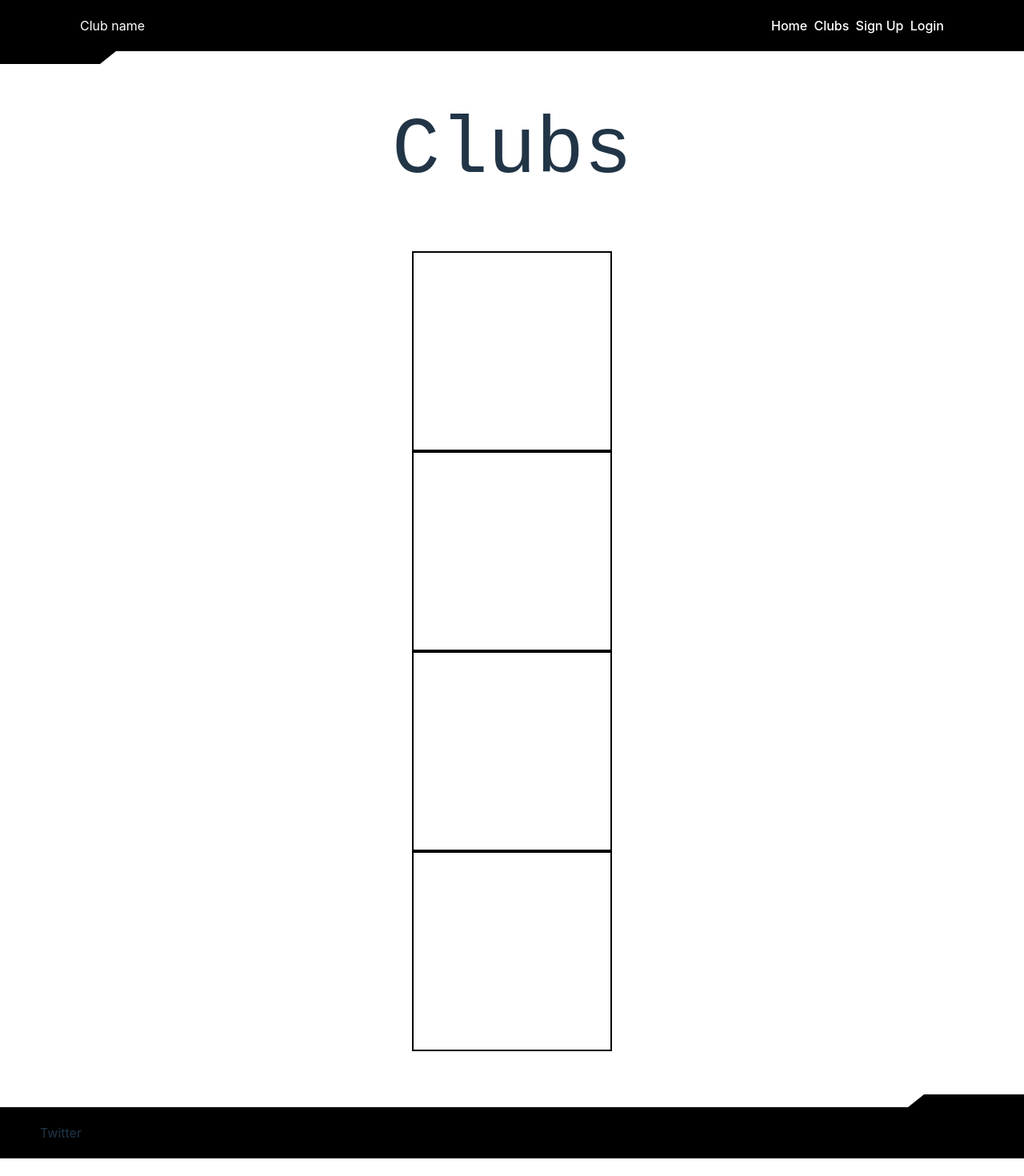
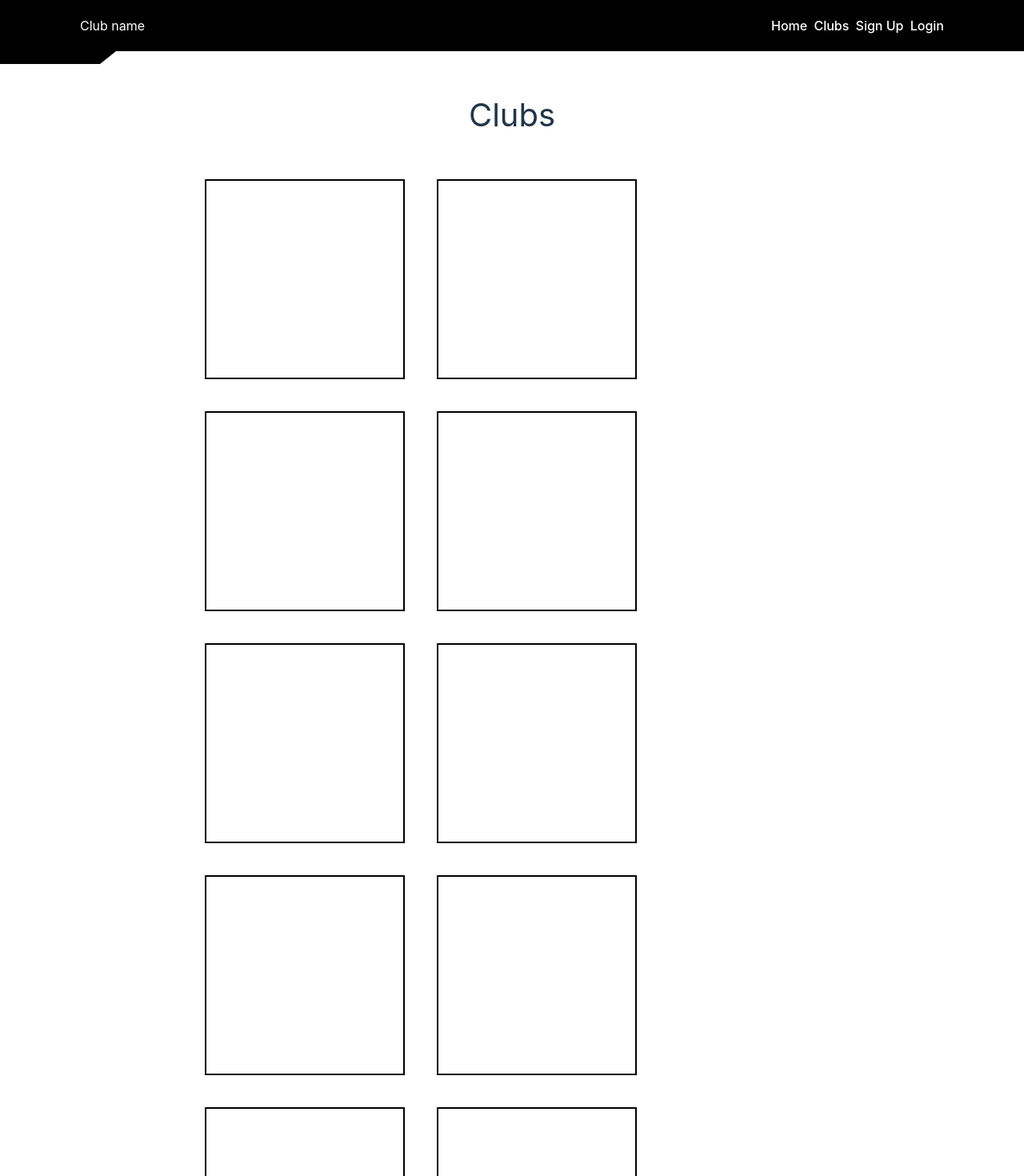
Before and after one commit to sjcy2704/clubs, a Vue app in the folder Front-End/: page /clubs in a window 1280 px wide. Shown: the top 1470 px of the page at 80% size. Before the commit the page ends 1448 px from the top, so only its background shows below. Built offline with nearby package versions, Linux system fonts and the light colour scheme.

Commit message:
Initial design of clubs tab

```diff
--- a/Front-End/src/App.vue
+++ b/Front-End/src/App.vue
@@ -5,7 +5,7 @@ import Footer from "./components/Footer.vue";
 
 <template>
   <Navbar />
-  <main class="flex col align-center">
+  <main class="">
     <RouterView />
   </main>
   <Footer />
--- a/Front-End/src/style.css
+++ b/Front-End/src/style.css
@@ -29,6 +29,19 @@
   display: flex;
 }
 
+.flex-wrap {
+  flex-wrap: wrap;
+}
+
+.flex-start {
+  align-items: flex-start;
+}
+
+.center {
+  display: inline-block;
+  margin: 0 auto;
+}
+
 .row {
   flex-direction: row;
 }
@@ -53,6 +66,7 @@
 
 main {
   margin-bottom: 70px;
+  text-align: center;
 }
 
 ul {
@@ -69,6 +83,11 @@ a {
 }
 a:hover {
   color: #242424;
+}
+
+.container {
+  text-align: center;
+  padding: 50px;
 }
 
 @media only screen and (max-width: 550px) {
--- a/Front-End/src/views/Clubs.vue
+++ b/Front-End/src/views/Clubs.vue
@@ -1,27 +1,39 @@
 <template>
   <div class="container">
-    <pre style="font-size: 100px">Clubs</pre>
+    <div class="title">Clubs</div>
   </div>
 
+  <div class="cardsContainer flex flex-wrap">
     <div class="clubIcon"></div>
     <div class="clubIcon"></div>
     <div class="clubIcon"></div>
     <div class="clubIcon"></div>
-
+    <div class="clubIcon"></div>
+    <div class="clubIcon"></div>
+    <div class="clubIcon"></div>
+    <div class="clubIcon"></div>
+    <div class="clubIcon"></div>
+    <div class="clubIcon"></div>
+    <div class="clubIcon"></div>
+    <div class="clubIcon"></div>
+    <div class="clubIcon"></div>
+  </div>
 </template>
 
 <style scoped>
-  .container {
-  text-align: center;
-  padding: 50px;
+.title {
+  font-size: 2.5em;
+}
+
+.cardsContainer {
+  gap: 40px;
+  width: 60%;
+  margin: 0 auto;
 }
 
 .clubIcon {
   border: black 2px solid;
-    margin-left: 20px;
-    margin-right: 20px;
   width: 250px;
   height: 250px;
-    float: left;
 }
 </style>
--- a/Front-End/src/views/Home.vue
+++ b/Front-End/src/views/Home.vue
@@ -1,15 +1,16 @@
 <template>
-  <div class="container">
+  <div class="container center">
     <div class="title">
       <span>Welcome to</span>
       Uni Clubs
     </div>
   </div>
 
-  <div class="news">
+  <div class="news center">
     <h2 class="subTitle">News</h2>
   </div>
-  <div class="clubRelated flex sm-col">
+  <div class="clubRelated center">
+    <div class="flex">
       <div class="clubs">
         <h2 class="subTitle">Clubs</h2>
       </div>
@@ -33,6 +34,7 @@
         </div>
       </div>
     </div>
+  </div>
 </template>
 
 <style scoped>
@@ -50,11 +52,6 @@
 
 .reDiv {
   font-size: 20px;
-}
-
-.container {
-  text-align: center;
-  padding: 50px;
 }
 
 .news {
```
Also changed, not shown: Front-End/src/components/ClubCard.vue (added). Lines whose indentation alone changed are shown as unchanged.
